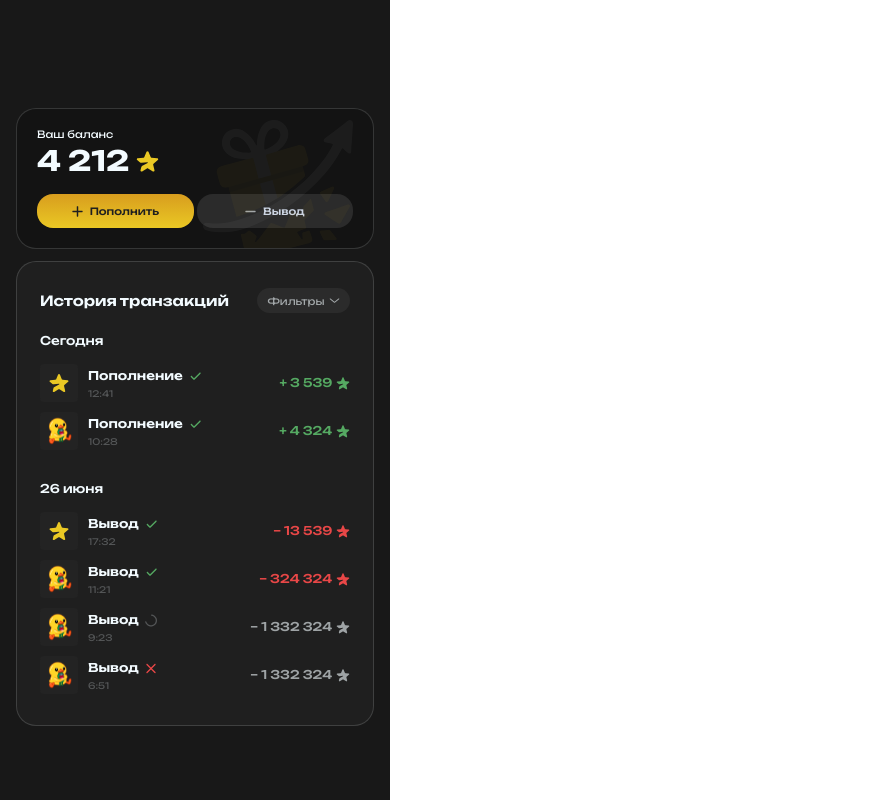
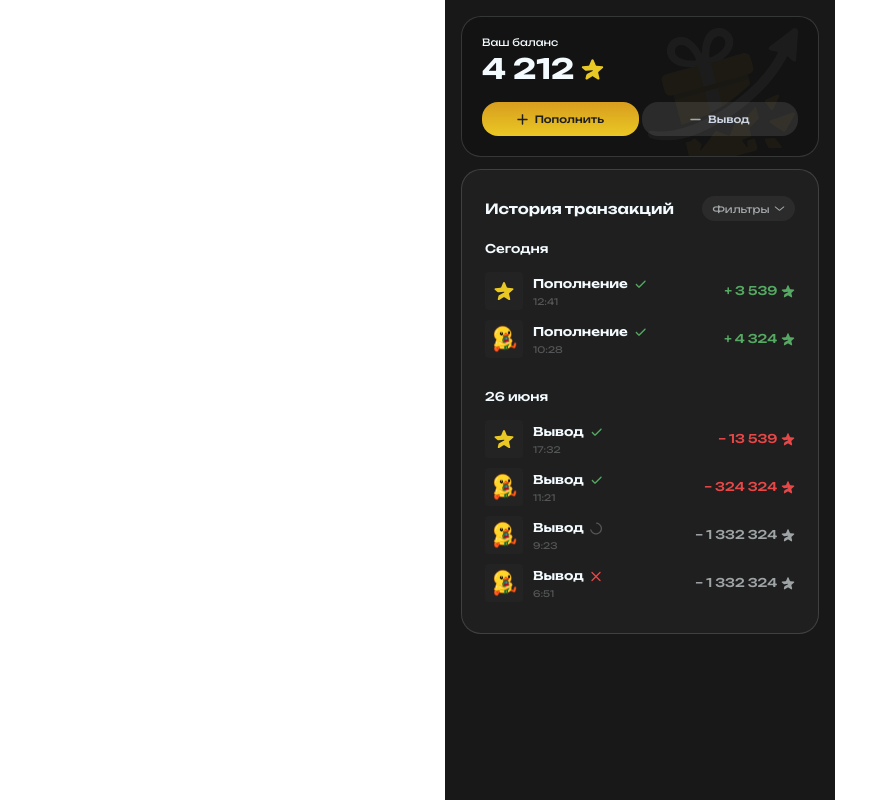
Before and after one commit to manarbek0vv/test-web-app, a React (Vite) app: page / in a window 1280 px wide. Shown: the whole page, without its empty margins (0-882 px from the left). Built offline with nearby package versions, Linux system fonts and the light colour scheme.

Commit message:
fix style

```diff
--- a/src/components/Container/Container.module.scss
+++ b/src/components/Container/Container.module.scss
@@ -5,4 +5,5 @@
     width: 100wv;
     background-color: $background;
     min-height: 100vh;
+    margin: auto;
 }
--- a/src/components/Wallet/Wallet.module.scss
+++ b/src/components/Wallet/Wallet.module.scss
@@ -1,6 +1,6 @@
 .container {
     width: 100%;
-    padding: 108px 16px 55px 16px;
+    padding: 16px 16px 55px 16px;
     display: flex;
     flex-direction: column;
     gap: 12px;
```
